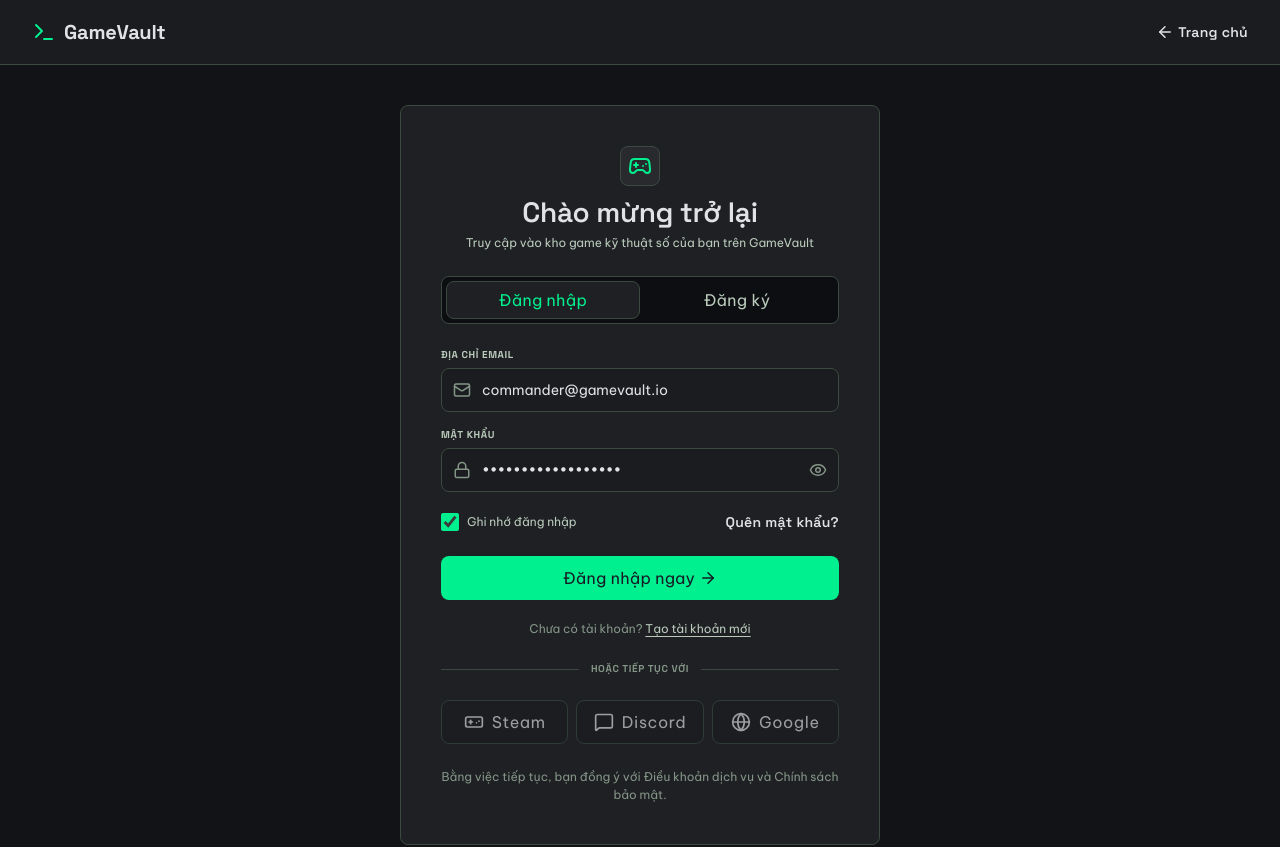
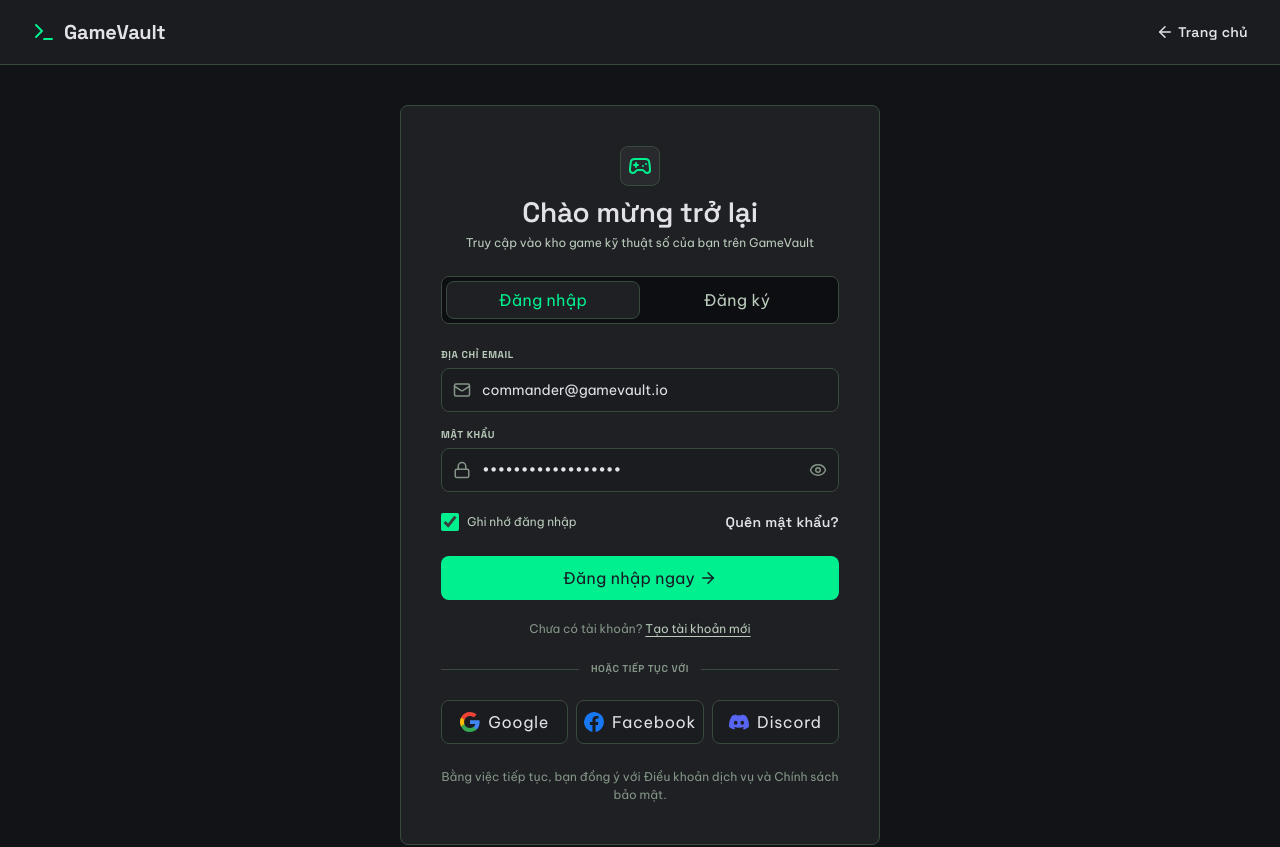
Before and after one commit to kencrimsonIT/GameVault, a React (Vite) app: page /auth in a window 1280 px wide. Shown: the top 847 px of the page. Built offline with nearby package versions, Linux system fonts and the light colour scheme; no server answers.

Commit message:
refactor (auth): Replace 3rd party platform stack

```diff
--- a/src/features/auth/pages/AuthPage.module.scss
+++ b/src/features/auth/pages/AuthPage.module.scss
@@ -119,52 +119,6 @@
   text-transform: uppercase;
 }
 
-.providers {
-  display: grid;
-  grid-template-columns: repeat(3, minmax(0, 1fr));
-  gap: 0.5rem;
-}
-
-.providerButton {
-  display: flex;
-  align-items: center;
-  justify-content: center;
-  gap: 0.5rem;
-  height: 44px;
-  padding: 0 0.5rem;
-  background-color: $color-surface-container-low;
-  border: 1px solid $color-outline-variant;
-  border-radius: 0.5rem;
-  color: $color-on-surface;
-  font-family: $font-display;
-  font-size: 12px;
-  line-height: 16px;
-  font-weight: 600;
-  letter-spacing: 0.04em;
-  cursor: pointer;
-  transition: background-color 150ms ease, border-color 150ms ease;
-
-  &:hover:not(:disabled) {
-    background-color: $color-surface-container-high;
-    border-color: $color-outline;
-  }
-
-  &:active:not(:disabled) {
-    transform: scale(0.99);
-  }
-
-  &:disabled {
-    opacity: 0.65;
-    cursor: not-allowed;
-  }
-
-  @media (max-width: 380px) {
-    span {
-      display: none;
-    }
-  }
-}
-
 .terms {
   margin: 1.5rem 0 0;
   color: $color-outline;
--- a/src/features/auth/pages/AuthPage.tsx
+++ b/src/features/auth/pages/AuthPage.tsx
@@ -1,9 +1,10 @@
-import {Gamepad2, Globe, MessageSquare, Gamepad} from 'lucide-react'
+import {Gamepad2} from 'lucide-react'
 import {useState} from 'react'
 import {Navigate, useLocation} from 'react-router-dom'
 import {useAppDispatch, useAppSelector} from '../../../store/hooks'
 import LoginForm from '../components/LoginForm'
 import RegisterForm from '../components/RegisterForm'
+import SocialAuthButtons from '../components/SocialAuthButtons'
 import {clearAuthError, selectIsAuthenticated} from '../slices/authSlice'
 import styles from './AuthPage.module.scss'
 
@@ -89,35 +90,7 @@ const AuthPage = () => {
                 <span className={styles.dividerLabel}>Hoặc tiếp tục với</span>
             </div>
 
-            <div className={styles.providers}>
-                <button
-                    className={styles.providerButton}
-                    type="button"
-                    disabled
-                    title="Đăng nhập bằng Steam sắp ra mắt"
-                >
-                    <Gamepad size={20} aria-hidden="true"/>
-                    <span>Steam</span>
-                </button>
-                <button
-                    className={styles.providerButton}
-                    type="button"
-                    disabled
-                    title="Đăng nhập bằng Discord sắp ra mắt"
-                >
-                    <MessageSquare size={20} aria-hidden="true"/>
-                    <span>Discord</span>
-                </button>
-                <button
-                    className={styles.providerButton}
-                    type="button"
-                    disabled
-                    title="Đăng nhập bằng Google sắp ra mắt"
-                >
-                    <Globe size={20} aria-hidden="true"/>
-                    <span>Google</span>
-                </button>
-            </div>
+            <SocialAuthButtons redirectPath={from}/>
 
             <p className={styles.terms}>
                 Bằng việc tiếp tục, bạn đồng ý với{' '}
```
